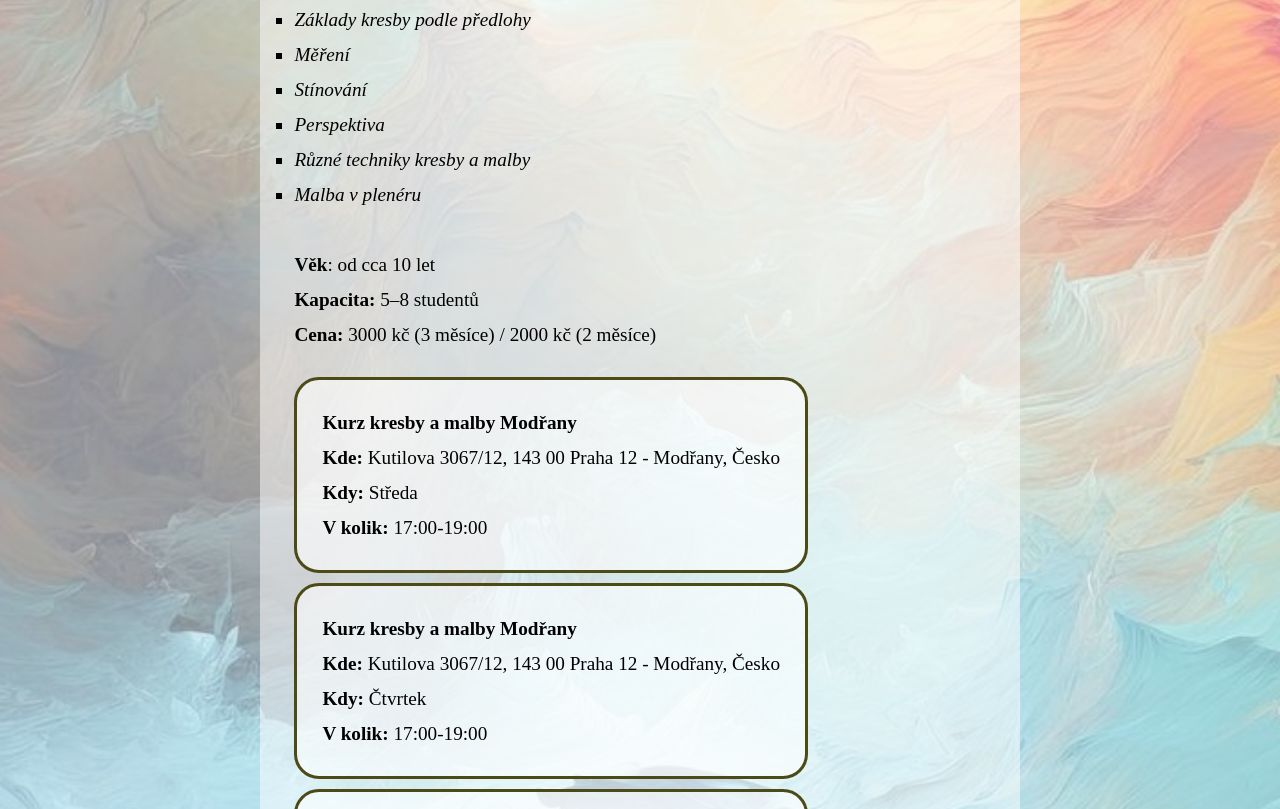
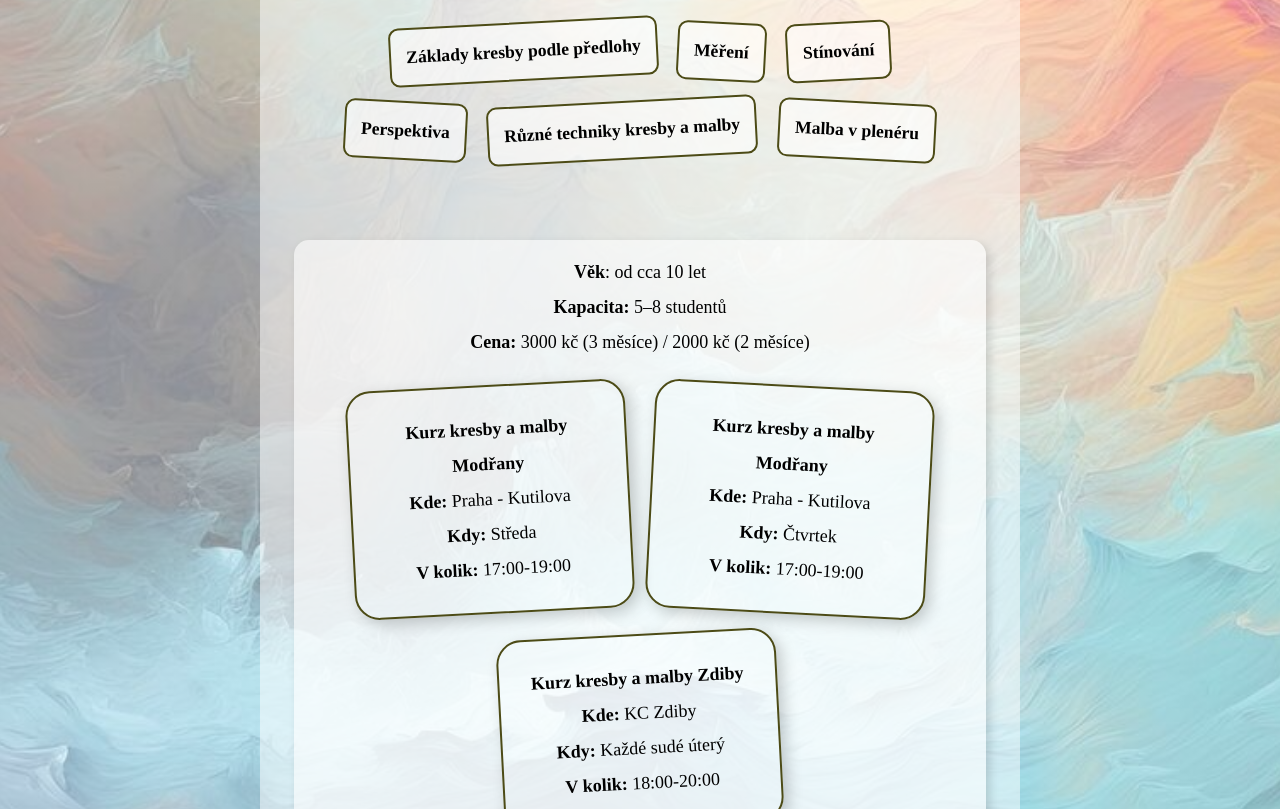
Before and after one commit to pulcovamon/tvorive-kurzy, a React (Vite) app: page /info in a window 1280 px wide. Shown: the part 651-1460 px from the top of the page. Built offline with nearby package versions, Linux system fonts and the light colour scheme; the HTML template or start-up script is replaced by a standard one; a web font is replaced by a local one.

Commit message:
fix styles

```diff
--- a/src/App.css
+++ b/src/App.css
@@ -118,6 +118,7 @@ body {
 
 .page-container {
   background-color: rgba(255, 255, 255, 0.5);
+  border-radius: 25px;
   padding: 20px;
   max-width: 90vw;
   margin: 0;
@@ -397,12 +398,37 @@ body {
 }
 
 .topics {
-  list-style-type: square;
-  font-style: italic;
+  display: flex;
+  flex-wrap: wrap;
+  gap: 20px;
+  justify-content: center;
+  max-width: 600px;
+  list-style: none;
+  padding: 0;
+  margin: 20px auto;
+  position: relative;
 }
 
-.free-lesson:hover {
-  color: red;
+.topics li {
+  background-color: rgba(255, 255, 255, 0.6);
+  padding: 10px 15px;
+  border-radius: 10px;
+  border: 2px solid #4c4b16;
+  font-weight: bold;
+  font-size: 1.1rem;
+  transition: transform 0.2s ease-in-out;
+}
+
+.topics li:nth-child(odd) {
+  transform: rotate(-3deg);
+}
+
+.topics li:nth-child(even) {
+  transform: rotate(3deg);
+}
+
+.topics li:hover {
+  transform: scale(1.1);
 }
 
 .contacts-page {
@@ -788,22 +814,37 @@ body {
 
 .cards {
   display: flex;
-  flex-direction: column;
-  gap: 10px;
-  margin-top: 25px;
+  flex-wrap: wrap;
+  gap: 20px;
+  justify-content: center;
   align-items: center;
-  justify-content: center;
-  width: 100%;
+  max-width: 900px;
+  margin: 25px auto;
 }
 
 .course-card {
-  border-style: solid;
-  border-color: #4c4b16;
+  border: 2px solid #4c4b16;
   border-radius: 25px;
   padding: 25px;
-  width: 100%;
-  background-color: rgba(255, 255, 255, 0.6);
+  width: 280px;
+  box-shadow: 5px 5px 15px rgba(0, 0, 0, 0.2);
+  transition: transform 0.2s ease-in-out;
+  position: relative;
 }
+
+.course-card:nth-child(odd) {
+  transform: rotate(-3deg);
+}
+
+.course-card:nth-child(even) {
+  transform: rotate(3deg);
+}
+
+.course-card:hover {
+  transform: scale(1.05) rotate(0deg);
+  box-shadow: 8px 8px 20px rgba(0, 0, 0, 0.3);
+}
+
 
 .course-card  a {
   color: black;
@@ -829,3 +870,14 @@ body {
 .course-card  a:hover {
   color: #4c4b16;
 }
+
+.courses-description {
+  text-align: center;
+  font-size: 18px;
+  background-color: rgba(255, 255, 255, 0.6);
+  padding: 15px;
+  border-radius: 15px;
+  box-shadow: 4px 4px 10px rgba(0, 0, 0, 0.15);
+  margin-top: 25px;
+  display: inline-block;
+}
--- a/src/pages/Info.tsx
+++ b/src/pages/Info.tsx
@@ -10,7 +10,7 @@ function Info() {
       time: "17:00-19:00",
       place: (
         <Link to="https://en.frame.mapy.cz/s/cucahujopo" target="_blank">
-          Kutilova 3067/12, 143 00 Praha 12 - Modřany, Česko
+          Praha - Kutilova
         </Link>
       ),    },
     {
@@ -19,7 +19,7 @@ function Info() {
       time: "17:00-19:00",
       place: (
         <Link to="https://en.frame.mapy.cz/s/cucahujopo" target="_blank">
-          Kutilova 3067/12, 143 00 Praha 12 - Modřany, Česko
+          Praha - Kutilova
         </Link>
       ),
     },
@@ -29,7 +29,7 @@ function Info() {
       time: "18:00-20:00",
       place: (
         <Link to="https://en.mapy.cz/s/jocekunute" target="_blank">
-          KC Zdiby, Průběžná 114/114, 250 66 Zdiby-Veltěž
+          KC Zdiby
         </Link>
       ),    },
   ];
@@ -67,7 +67,9 @@ function Info() {
           tvořivosti.
           <br />
           <br />
-          Co se na kurzu naucite?
+          <h2>
+          Co se na kurzu naučíte?
+          </h2>
           <ul className="topics">
             <li>Základy kresby podle předlohy</li>
             <li>Měření</li>
```
